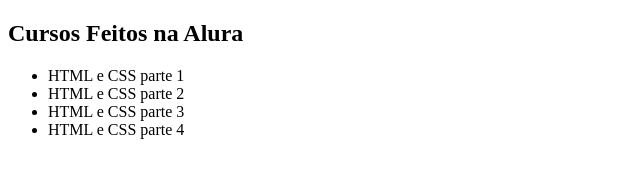
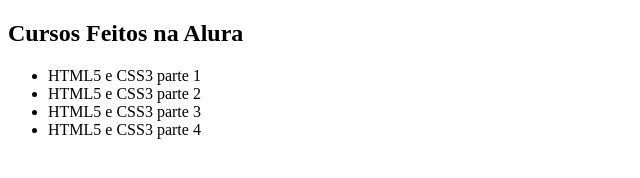
Before and after one commit to lmagalhaes33/Curso-git, a plain HTML site: page index.html in a window 1280 px wide. Shown: the full height of the page, 0-640 px from the left. Drawn offline with Linux system fonts and the light colour scheme.

Commit message:
Adicionei as versões dos cursos HTML e CSS

```diff
--- a/index.html
+++ b/index.html
@@ -11,10 +11,10 @@
             <section class="principal">
                 <h2 class="titulo-principal">Cursos Feitos na Alura</h2>
                 <ul>
-                    <li>HTML e CSS parte 1</li>
-                    <li>HTML e CSS parte 2</li>
-                    <li>HTML e CSS parte 3</li>
-                    <li>HTML e CSS parte 4</li>
+                    <li>HTML5 e CSS3 parte 1</li>
+                    <li>HTML5 e CSS3 parte 2</li>
+                    <li>HTML5 e CSS3 parte 3</li>
+                    <li>HTML5 e CSS3 parte 4</li>
                 </ul>
 
 
```
